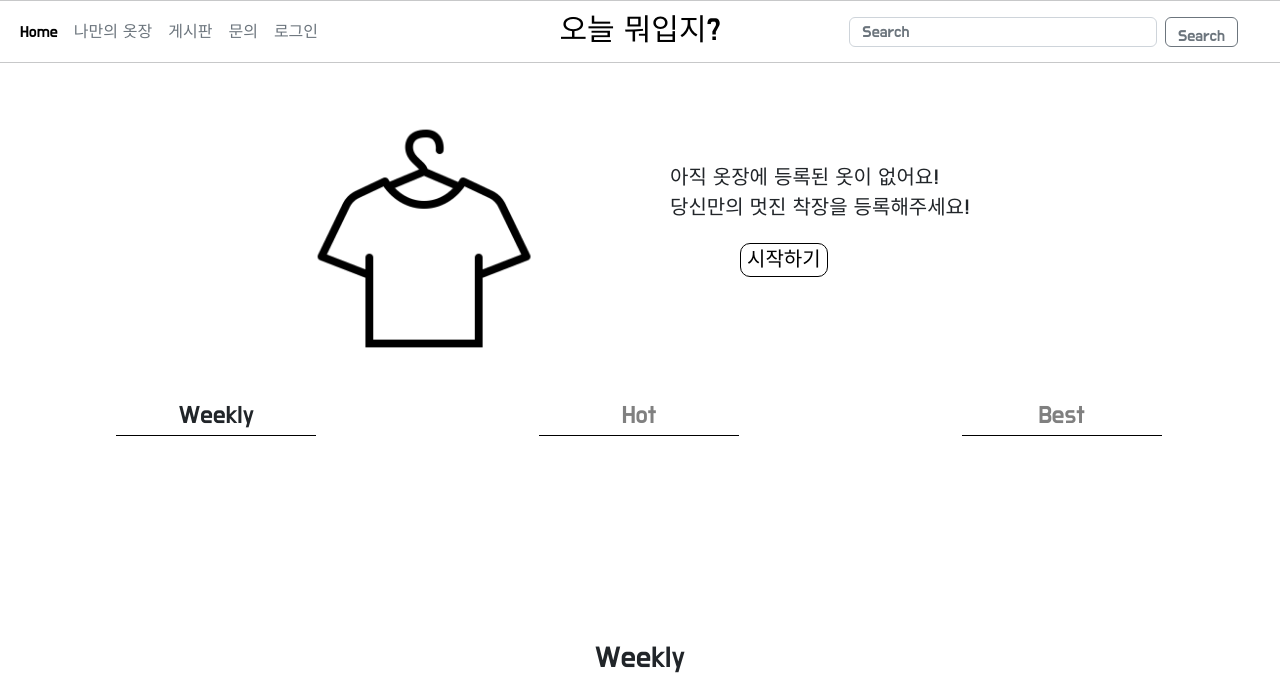
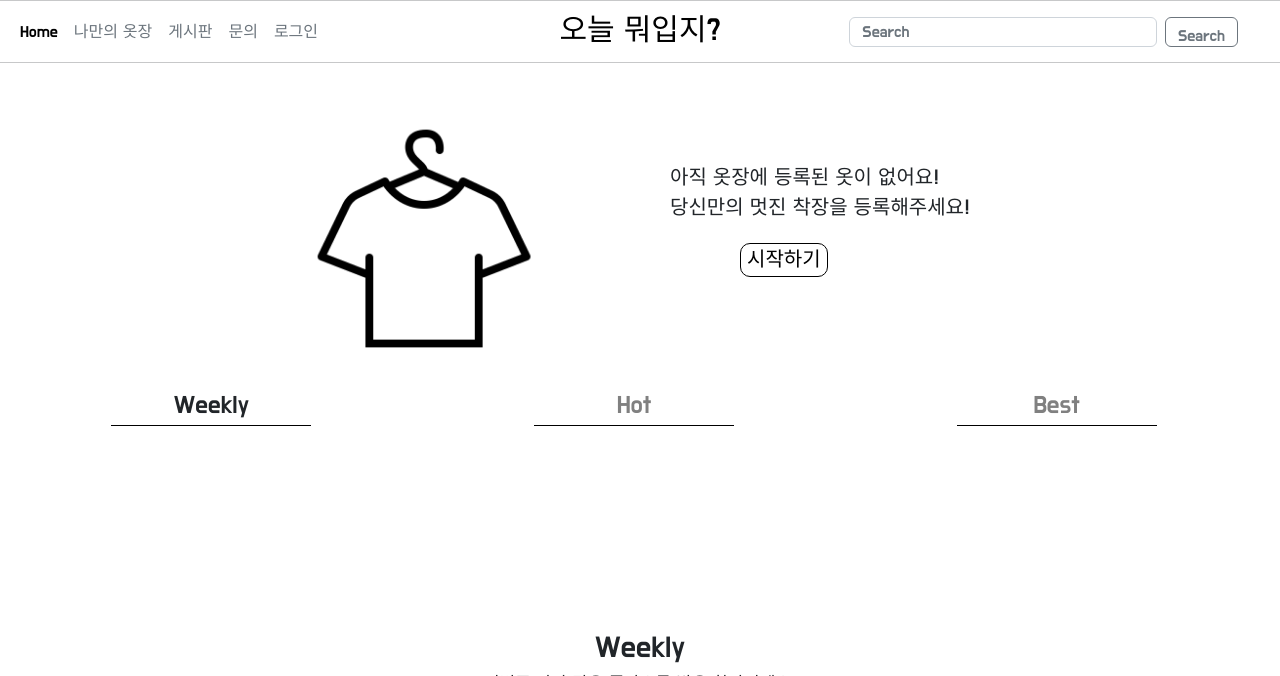
Before and after one commit to HongguSon/Look_of_Today, a Django app: page / in a window 1280 px wide. Shown: the top 676 px of the page. Run offline with Django 4.2, Linux system fonts and the light colour scheme.

Commit message:
[feat] main.css -> .menu를 main_menu로 이름 변경 (이름 변경 이유: 담희 css class랑 이름이 겹쳐서 게시판 메뉴 레이아웃이 망가짐)

```diff
--- a/server/apps/main/templates/main/main.html
+++ b/server/apps/main/templates/main/main.html
@@ -10,7 +10,7 @@
   </div>
   </div>
   <br>
-  <div class="menu">
+  <div class="main_menu">
     <div class="week">Weekly</div>
     <a href="main3.html"><div class="hot2">Hot</div></a>
     <a href="main4.html"><div class="best2">Best</div></a>
--- a/server/static/css/main.css
+++ b/server/static/css/main.css
@@ -139,7 +139,7 @@ hr{
     color: white;
 }
 
-.menu{
+.main_menu{
     text-align: center;
     display: flex;
     flex-direction: row;
```
